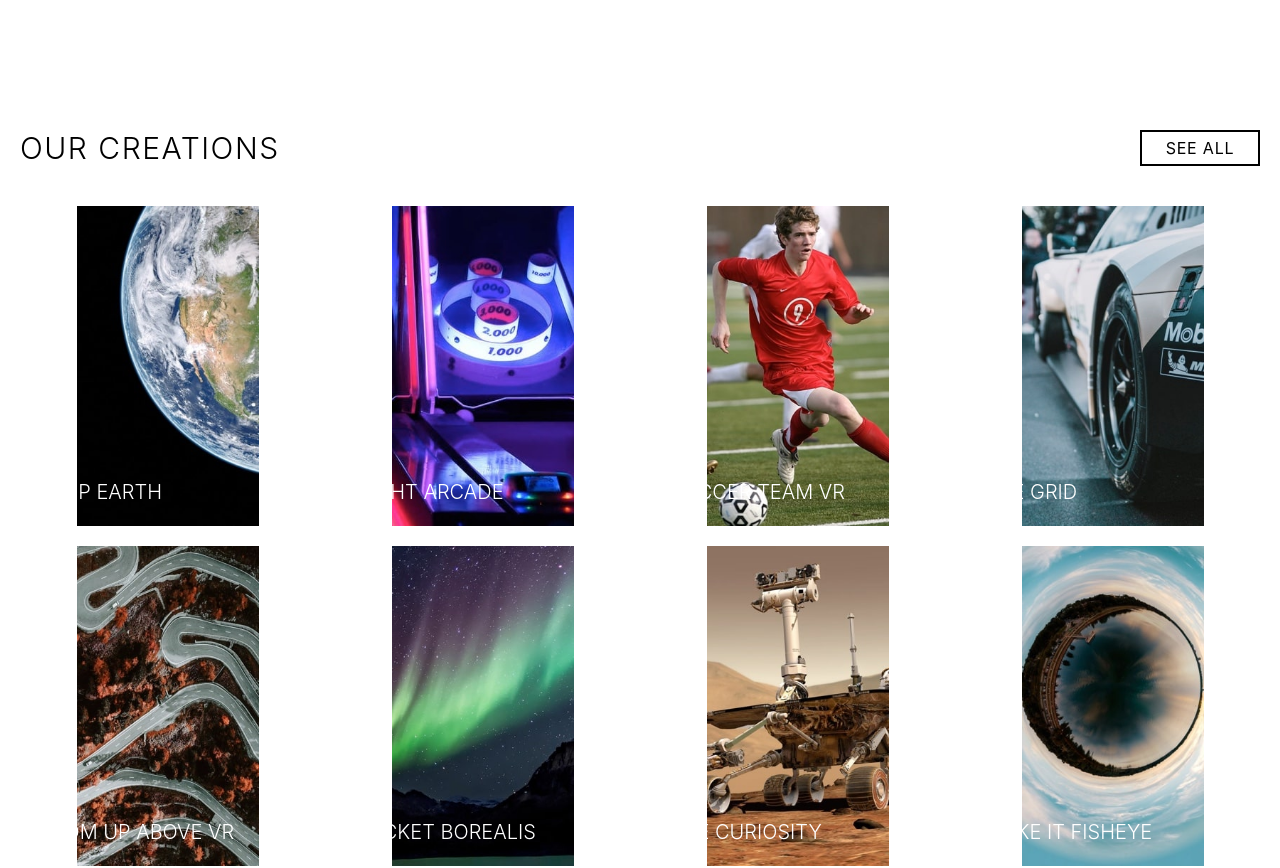
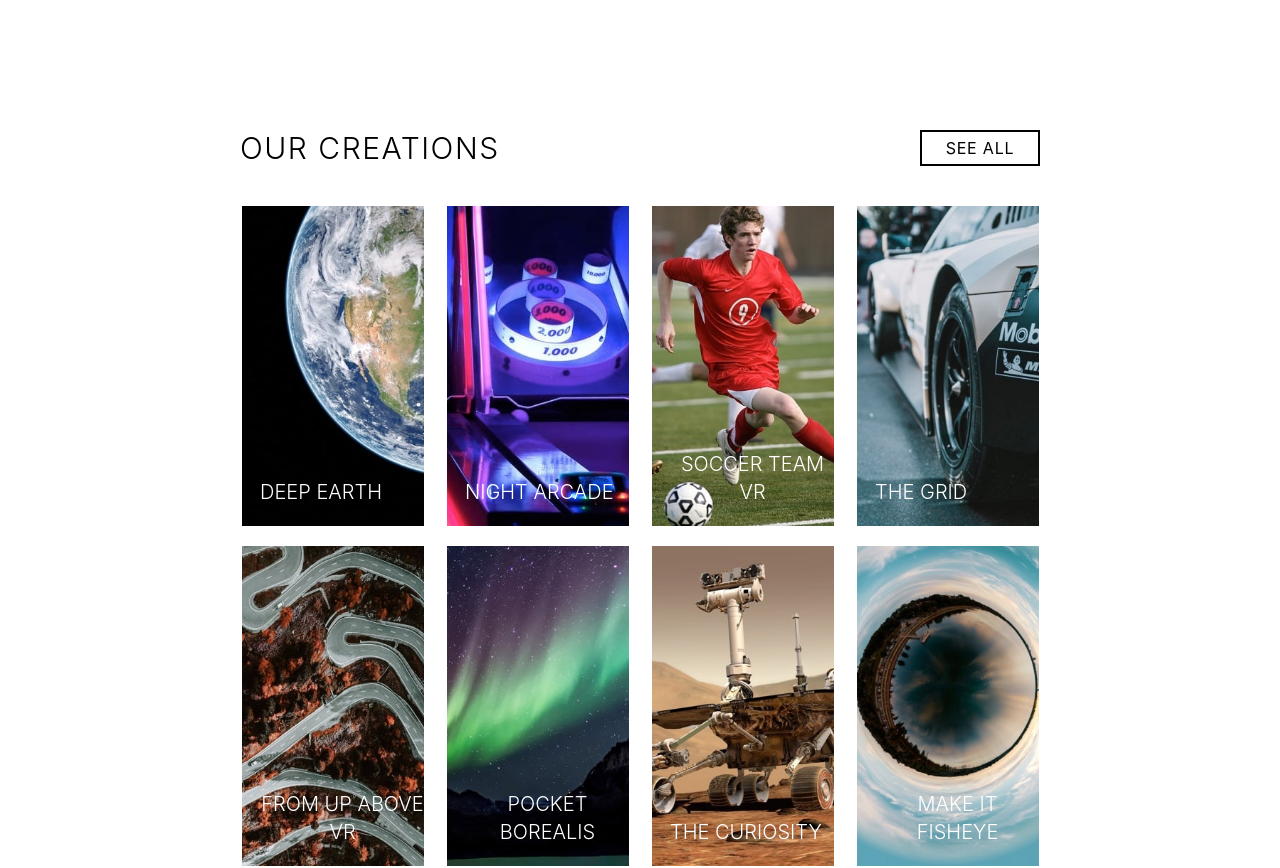
Before and after one commit to JoshuaM04/LoopStudios-Landing-Page, a React (Vite) app: page / in a window 1280 px wide. Shown: the part 1100-1968 px from the top of the page. Built offline with nearby package versions, Linux system fonts and the light colour scheme.

Commit message:
Added a fix min-width for the gallery section of the webpage to ensure it remains centered and doesn't have weird distortions on larger resolutions.

```diff
--- a/src/components/Body.tsx
+++ b/src/components/Body.tsx
@@ -24,7 +24,7 @@ export default function Body() {
                 </div>
             </section>
 
-            <section className="grid grid-cols-1 gap-10">
+            <section className="grid grid-cols-1 gap-10 md:min-w-[800px] md:place-self-center">
                 <div className="flex justify-center md:justify-between">
                     <h2 className="text-3xl tracking-wider font-light uppercase md:place-self-start">Our creations</h2>
                     <button className="uppercase tracking-wider border-2 w-30 p-1 transition delay-150 duration-300 ease-in-out hover:scale-115 active:scale-115 select-none hover:cursor-pointer place-self-center max-md:hidden max-md:aria-hidden">See all</button>
```
